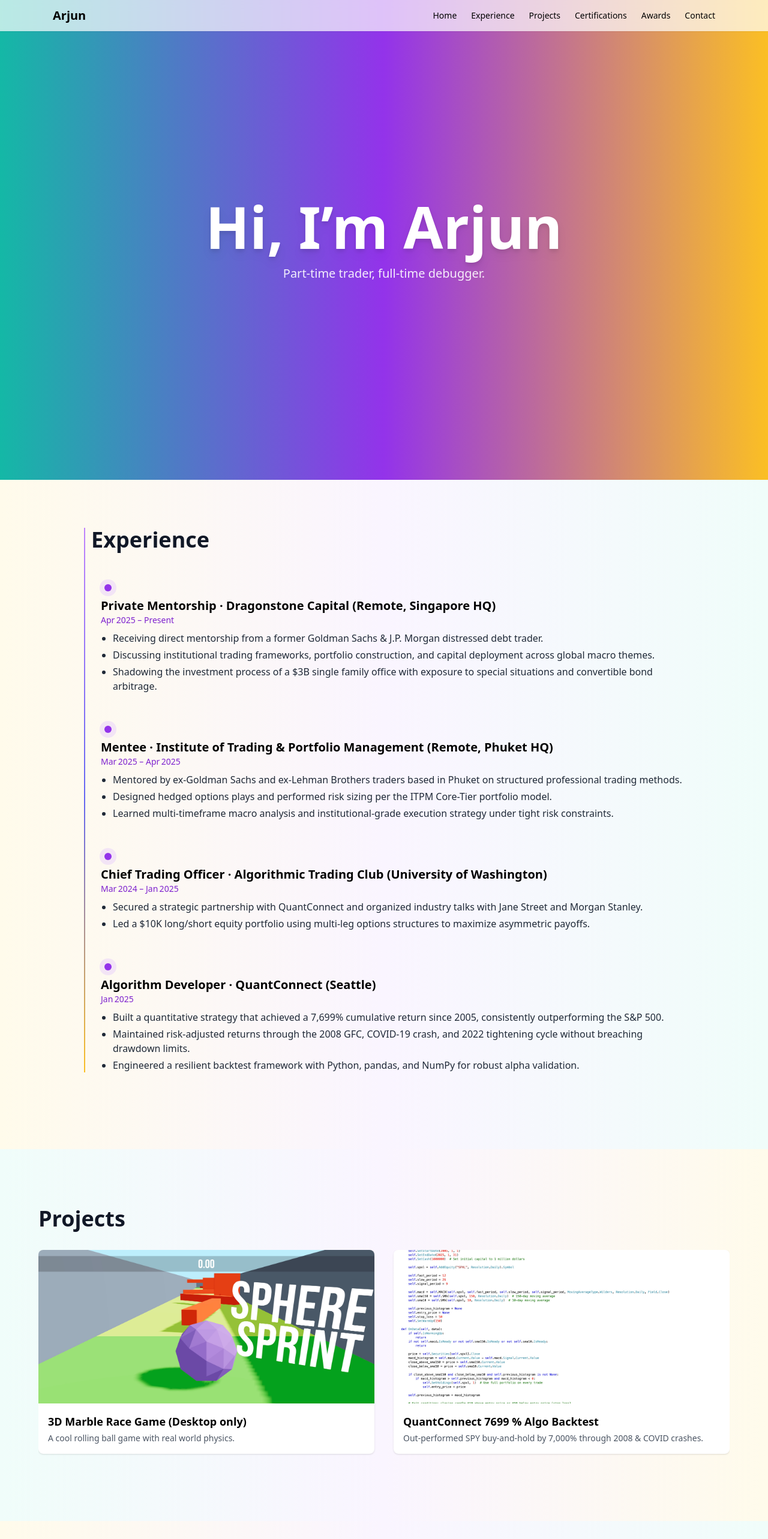
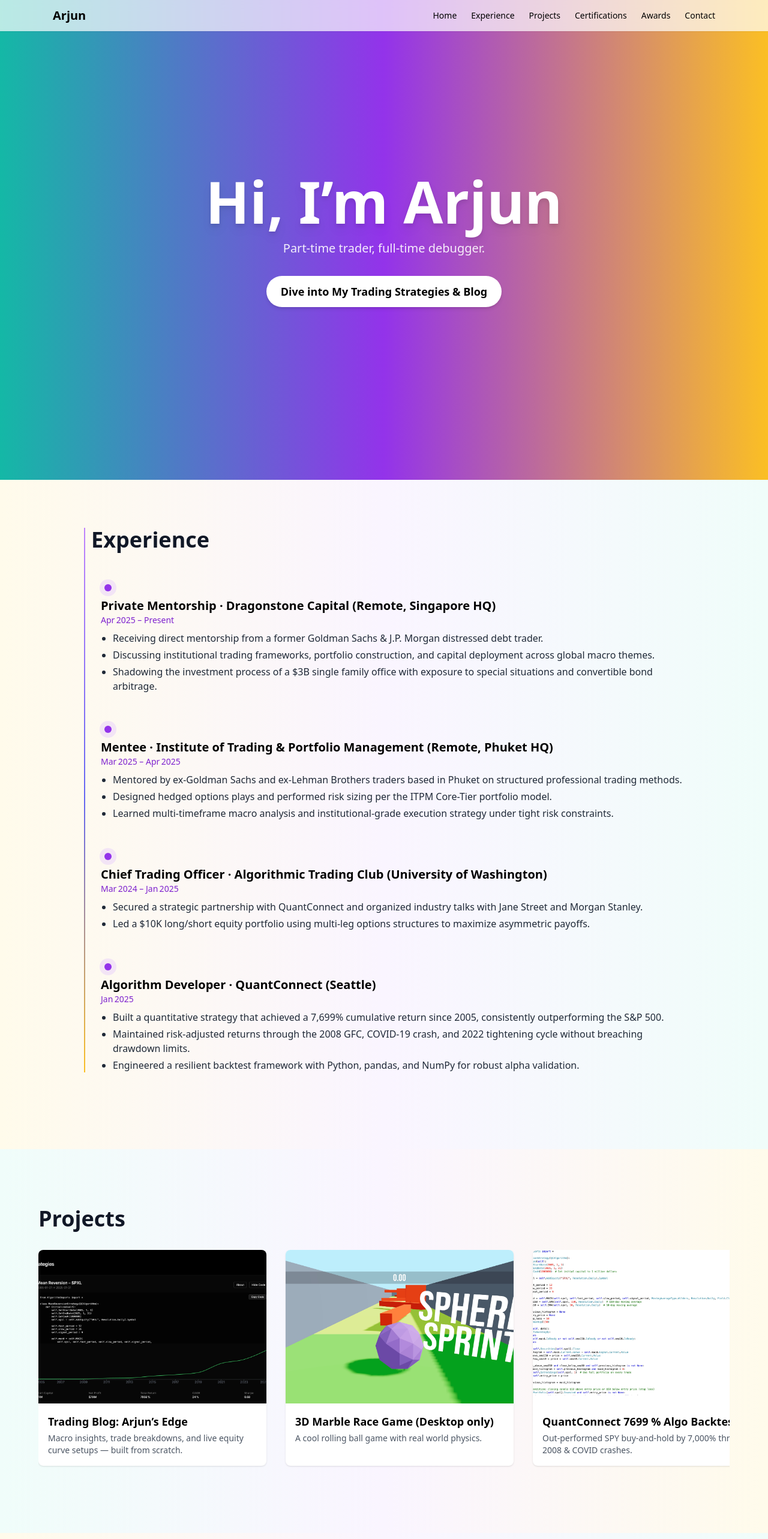
Before and after one commit to arjunxvaish/arjun-site, a React (Create React App) app: page / in a window 1280 px wide. Shown: the top 2566 px of the page at 60% size. Built offline with nearby package versions, Linux system fonts and the light colour scheme.

Commit message:
deploy: final working blog with hash routing + styling fixes

```diff
--- a/src/components/Hero.js
+++ b/src/components/Hero.js
@@ -10,9 +10,16 @@ export default function Hero() {
 
       <p className="mt-4 text-lg sm:text-xl text-white/90">
         Part-time trader, full-time debugger.
-        <br />
+      </p>
 
-      </p>
+      <a
+        href="https://arjunxvaish.github.io/my-dark-blog-main"
+        target="_blank"
+        rel="noopener noreferrer"
+        className="mt-8 inline-block px-6 py-3 bg-white text-black font-semibold text-lg rounded-full shadow-md hover:bg-black hover:text-white transition-colors duration-300"
+      >
+        Dive into My Trading Strategies & Blog
+      </a>
     </section>
   );
 }
--- a/src/components/Projects.js
+++ b/src/components/Projects.js
@@ -1,4 +1,10 @@
 const projects = [
+  {
+    img: `${process.env.PUBLIC_URL}/blog.png`,
+    title: "Trading Blog: Arjun’s Edge",
+    blurb: "Macro insights, trade breakdowns, and live equity curve setups — built from scratch.",
+    link: "https://arjunxvaish.github.io/my-dark-blog-main",
+  },
   {
     img: `${process.env.PUBLIC_URL}/marble.png`,
     title: "3D Marble Race Game (Desktop only)",
```
Also changed, not shown: public/blog.png (added).
